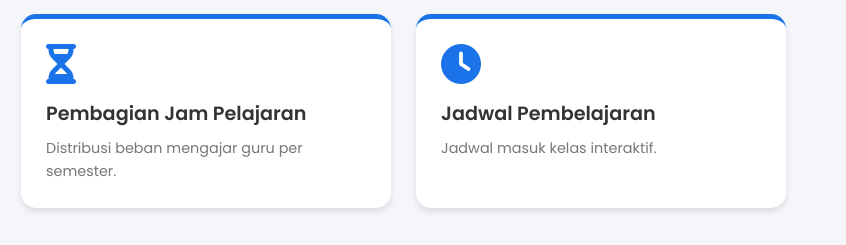
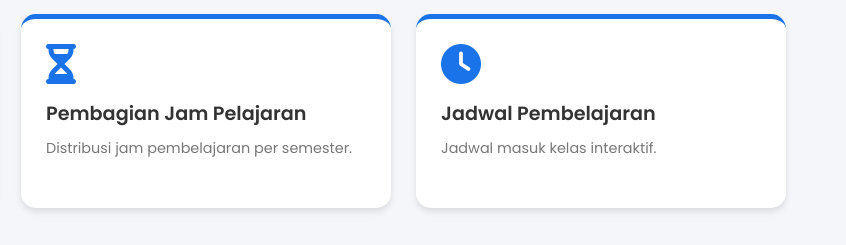
Before and after one commit to alexbahy740/smart-kurikulum-smkn1mt, a plain HTML site: page index.html in a window 1280 px wide. Shown: the part 880-1125 px from the top of the page, 434-1280 px from the left. Drawn offline with Linux system fonts and the light colour scheme.

```diff
--- a/index.html
+++ b/index.html
@@ -286,7 +286,7 @@
                 <a href="https://smkn1malteng.my.canva.site/jam-mengajar-smk-negeri-1-maluku-tengah-2025-2026" target="_blank" class="card type-a">
                     <i class="fas fa-hourglass-half card-icon"></i>
                     <div class="card-title">Pembagian Jam Pelajaran</div>
-                    <div class="card-desc">Distribusi beban mengajar guru per semester.</div>
+                    <div class="card-desc">Distribusi jam pembelajaran per semester.</div>
                 </a>
 
                 <a href="https://smkn1malteng.my.canva.site/copy-of-ui-jadwal-interaktif-smkn-1-maluku-tengah-2025-2026" target="_blank" class="card type-a">
@@ -376,4 +376,5 @@
         }
     </script>
 </body>
+
 </html>
```
